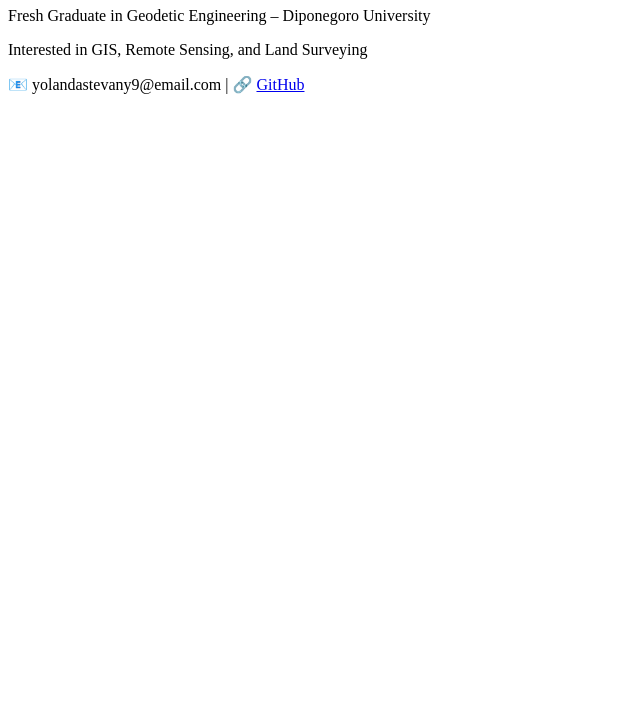
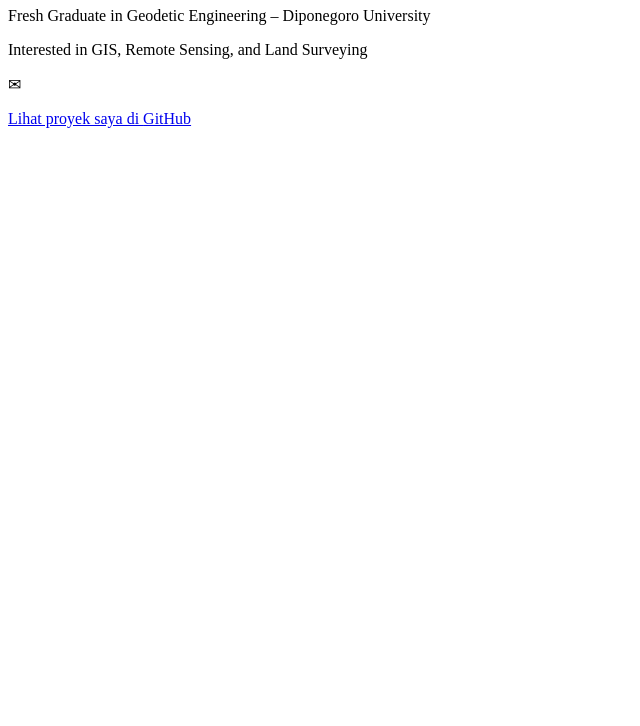
Before and after one commit to yolanab/yolanab.github.io, a plain HTML site: page index.html in a window 1280 px wide. Shown: the part 74-800 px from the top of the page, without its empty margins (0-640 px from the left). Drawn offline with Linux system fonts and the light colour scheme.

Commit message:
Update index.html

```diff
--- a/index.html
+++ b/index.html
@@ -8,6 +8,7 @@
   <h1>Hi, I'm Yolanda Stevany Nababan 👋</h1>
   <p>Fresh Graduate in Geodetic Engineering – Diponegoro University</p>
   <p>Interested in GIS, Remote Sensing, and Land Surveying</p>
-  <p>📧 yolandastevany9@email.com | 🔗 <a href="https://github.com/yolanab">GitHub</a></p>
+  <p> ✉ <a href = "mailto:yolandastevany9@email.com"</a></p>
+  <p>Lihat proyek saya di <a href="https://github.com/yolanab">GitHub</a></p>
 </body>
 </html>
```
